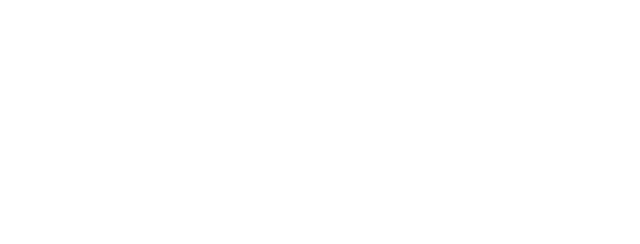
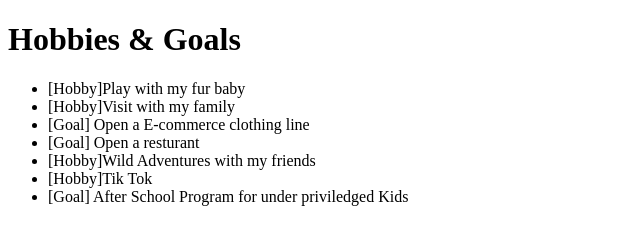
Before and after one commit to STL-LC101-Sept-22/js-assignment-4-html-me-something-GabbieSpann, a website: page index.html in a window 1280 px wide. Shown: the whole page, without its empty margins (0-640 px from the left). Drawn offline with Linux system fonts and the light colour scheme.

Commit message:
Topic Lists

```diff
--- a/index.html
+++ b/index.html
@@ -3,6 +3,15 @@
    <head>
    </head>
    <body>
-      <!-- Write your HTML in this file! -->
+      <h1>Hobbies & Goals</h1>
+      <ul>
+         <li>[Hobby]Play with my fur baby</li>
+         <li>[Hobby]Visit with my family</li>
+         <li>[Goal] Open a E-commerce clothing line</li>
+         <li>[Goal] Open a resturant</li>
+         <li>[Hobby]Wild Adventures with my friends</li>
+         <li>[Hobby]Tik Tok</li>
+         <li>[Goal] After School Program for under priviledged Kids</li>
+      </ul>
    </body>
 </html>
```
